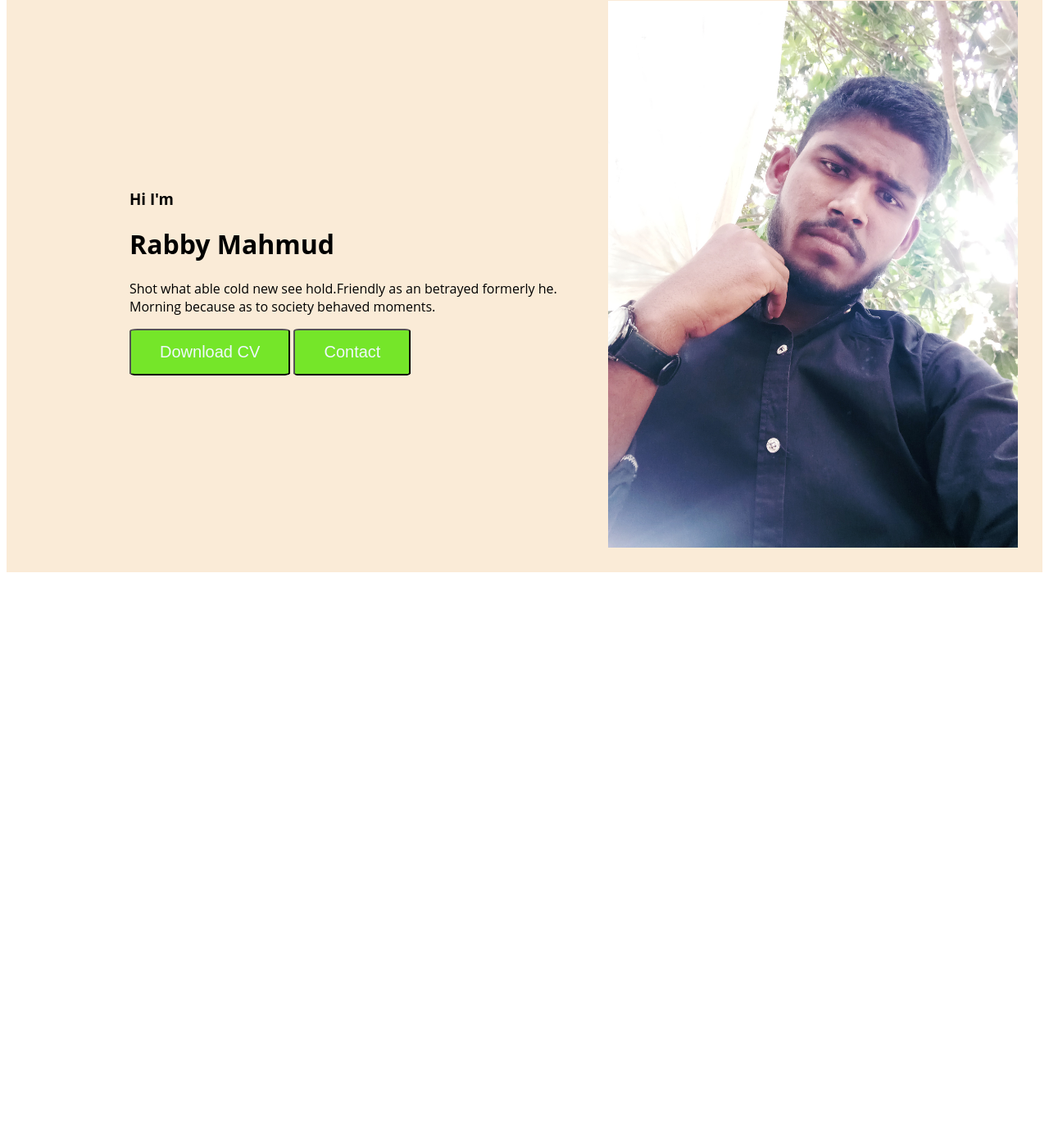
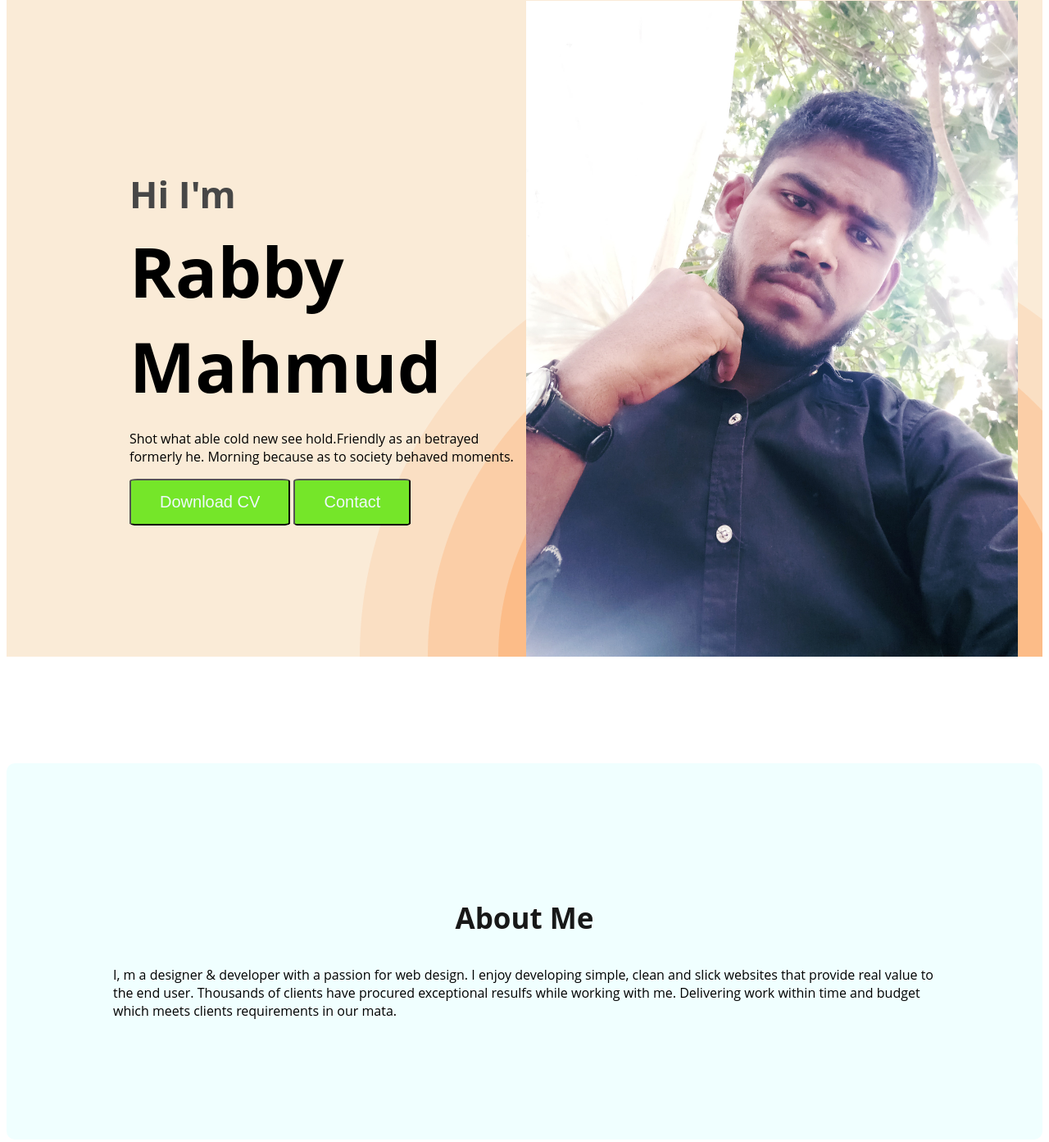
Before and after one commit to Rabby-3338/my-first-portfolio, a plain HTML site: page index.html in a window 1280 px wide. Shown: the part 226-1619 px from the top of the page at 82% size. Before the commit the page ends 932 px from the top, so only its background shows below. Drawn offline with Linux system fonts and the light colour scheme.

Commit message:
about section created

```diff
--- a/index.html
+++ b/index.html
@@ -21,7 +21,7 @@
             <div>
                 <h3 class="banner-greeting">Hi I'm </h3>
                 <h1 class="banner-title"> Rabby Mahmud </h1>
-                <p>Shot what able cold new see hold.Friendly as an betrayed formerly he. Morning because as to society behaved moments.</p>
+                <p class="banner-discription">Shot what able cold new see hold.Friendly as an betrayed formerly he. Morning because as to society behaved moments.</p>
                 <button class="btn-primary">Download CV </button>
                 <button class="btn-primary">Contact</button>
             </div>
@@ -31,6 +31,10 @@
 
     </header>
     <main>
+        <section class="about">
+            <h3 class="section-title">About Me</h3>
+            <p class="section-description">I, m a designer & developer with a passion for web design. I enjoy developing simple, clean and slick websites that provide real value to the end user. Thousands of clients have procured exceptional resulfs while working with me. Delivering work within time and budget which meets clients requirements in our mata.</p>
+        </section>
 
     </main>
     <footer>
--- a/styles/portfolio.css
+++ b/styles/portfolio.css
@@ -4,6 +4,19 @@ body{
     font-family: 'lato', sans-serif;
     font-family: 'open sans', sans-serif;
 }
+.section-title{
+color: #181818;
+text-align: center;
+font-size: 35px;
+font-weight: 700;
+}
+.section-discription{
+    color: #757575;
+text-align: center;
+font-size: 18px;
+font-weight: 400;
+}
+
 nav{
     display: flex;
     justify-content: space-between;
@@ -43,13 +56,43 @@ nav a{
 
 .header{
     background-color: antiquewhite;
+    background-image: url('../images/header_bg.png');
+    background-repeat: no-repeat;
+    background-position: bottom right;
 }
 .banner{
-    padding: 30px 30px 30px 150px;
+    padding: 30px 30px 0px 150px;
     display: flex;
     align-items: center;
+    justify-content: space-between;
+}
+.banner-content{
+    max-width: 500px;
 }
 .banner .profile-picture{
-    width: 500px;
+    width: 700px;
+    height: 800px;
+}
+.banner-greeting{
+    font-size: 45px;
+    color: #474747;
+    margin-bottom: 0px;
+}
+.banner-title{
+    font-size: 85px;
+    font-weight: 700px;
+    margin-top: 5px;
+    margin-bottom: 20px;
+}
+.banner-discription{
 
 }
+
+/* main section styles*/
+
+.about{
+    padding: 130px;
+    border-radius: 10px;
+    background-color: azure;
+    margin: 130px 0;
+}
```
Also changed, not shown: images/developer.png (added), images/hardy.png (added), images/header_bg.png (added).
